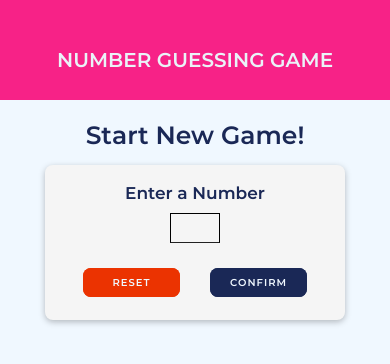
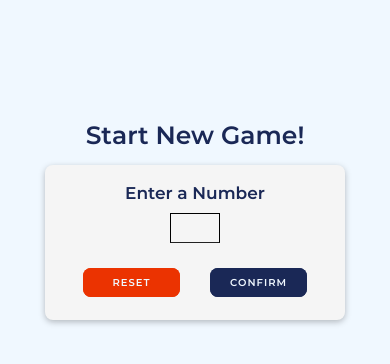
Before and after one commit to Gilmara-Git/NumberGuessingGame, a React Native app: screen / in a window 390 px wide. Shown: the top 364 px of the page. Built offline with nearby package versions, Linux system fonts and the light colour scheme.

Commit message:
added style base on Platform using Platform.Os and /or Platform.select()

```diff
--- a/src/components/Header/header.js
+++ b/src/components/Header/header.js
@@ -9,24 +9,33 @@ import Theme from "../../../themes/themes";
 
 const Header = (props) => {
   return (
-    <View style={styles.header}>
+    <View style={{...styles.headerBase, ...Platform.select({ android: styles.headerAndroidSpecific, ios: styles.headerIosSpecific })}}>
       <Text style={styles.title}>{props.title}</Text>
     </View>
   );
 };
 
 const styles = StyleSheet.create({
-  header: {
+  headerBase: {
     paddingTop: 20,
     height: 100,
     width: "100%",
-    backgroundColor: Platform.OS === 'android' ? Theme.colors.orangeSyneos : Theme.colors.pink,
+    // backgroundColor: Platform.OS === 'android' ? Theme.colors.orangeSyneos : Theme.colors.pink,
     justifyContent: "center",
     alignItems: "center",
   },
+  headerAndroidSpecific:{
+    backgroundColor:Theme.colors.orangeSyneos,
+
+  },
+  headerIosSpecific:{
+    backgroundColor: Theme.colors.navyBlue,
+    borderBottomColor: Theme.colors.orangeSyneos,
+    borderWidth: 3
+  },
   title: {
     fontSize: 20,
-    color: Theme.colors.ligtherGray,
+    color: Theme.colors.mainBackground,
     fontFamily: Theme.fonts.MontSerratSemiBold,
 
   },
```
